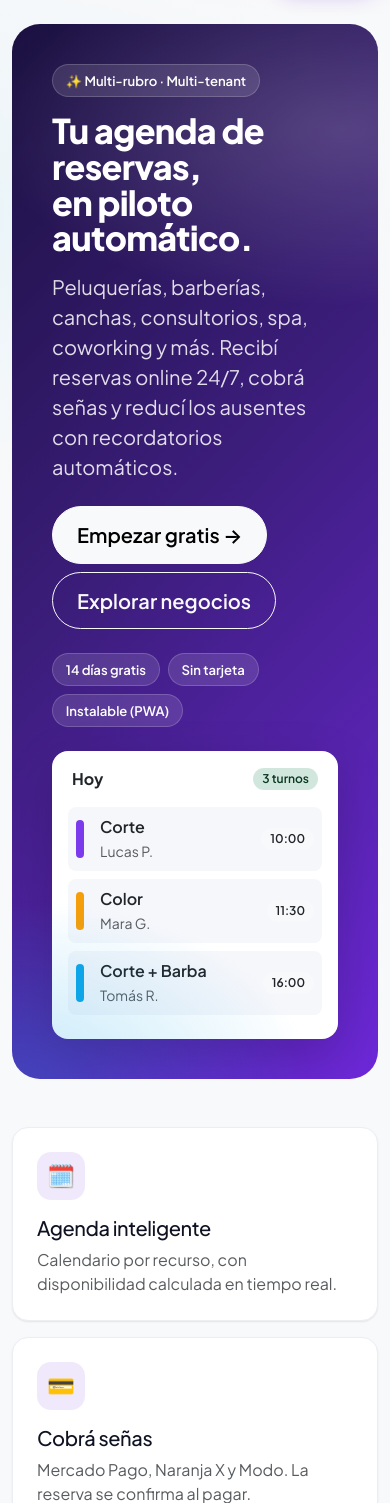
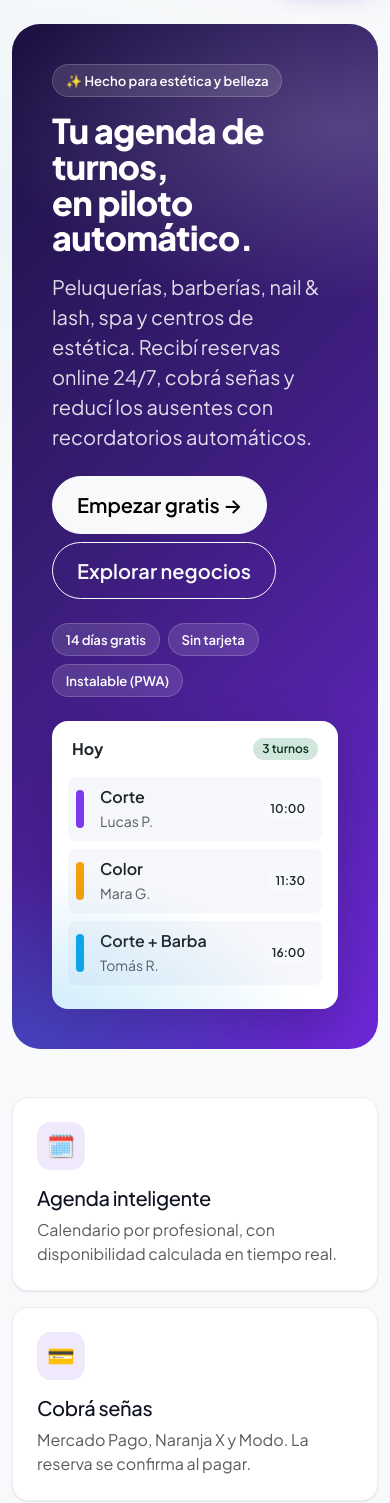
Before and after one commit to tchiavazza420/Draaier, a Flask app: page / in a window 390 px wide. Shown: the part 59-1562 px from the top of the page. Run offline with Flask 3, Linux system fonts and the light colour scheme; some libraries are stand-ins or nearby versions.

Commit message:
Mobile: arregla grilla de planes y reportes; copy del home al nicho belleza
- plan.html: la grilla estaba anidada dentro del flex del toggle (rompia en
  celular). Se separa el toggle de la grilla; columnas col-12/col-sm-6/
  col-lg-4 + entrada en cascada (stagger)
- reportes: KPIs en grilla 2x2 en mobile (col-6) y tabla Top servicios con
  wrapper table-responsive
- home: copy enfocado en estetica/belleza (peluquerias, barberias, nail &
  lash, spa) en vez de multi-rubro; agenda por profesional

Co-Authored-By: Claude Opus 4.8 <noreply@anthropic.com>

```diff
--- a/app/templates/home.html
+++ b/app/templates/home.html
@@ -1,16 +1,16 @@
 {% extends "base.html" %}
 
-{% block title %}AgenPro · Tu sistema de turnos para cualquier rubro{% endblock %}
+{% block title %}AgenPro · Turnos online para tu salón de belleza{% endblock %}
 
 {% block content %}
 <!-- HERO -->
 <section class="hero animar mb-5">
   <div class="row align-items-center g-4">
     <div class="col-lg-7">
-      <span class="chip mb-3">✨ Multi-rubro · Multi-tenant</span>
-      <h1 class="display-4 mb-3">Tu agenda de reservas,<br>en piloto automático.</h1>
+      <span class="chip mb-3">✨ Hecho para estética y belleza</span>
+      <h1 class="display-4 mb-3">Tu agenda de turnos,<br>en piloto automático.</h1>
       <p class="lead mb-4 col-lg-11">
-        Peluquerías, barberías, canchas, consultorios, spa, coworking y más.
+        Peluquerías, barberías, nail &amp; lash, spa y centros de estética.
         Recibí reservas online 24/7, cobrá señas y reducí los ausentes con
         recordatorios automáticos.
       </p>
@@ -53,7 +53,7 @@
 <!-- FEATURES -->
 <div class="row g-3 mb-5">
   {% set feats = [
-    ('🗓️','Agenda inteligente','Calendario por recurso, con disponibilidad calculada en tiempo real.'),
+    ('🗓️','Agenda inteligente','Calendario por profesional, con disponibilidad calculada en tiempo real.'),
     ('💳','Cobrá señas','Mercado Pago, Naranja X y Modo. La reserva se confirma al pagar.'),
     ('🔔','Recordatorios','Email y WhatsApp automáticos para reducir los ausentes.'),
     ('🌐','Página propia','Tu mini-sitio con tu logo, colores y reservas online 24/7.'),
```
Also changed, not shown: app/templates/panel/plan.html (+14 -10 lines), app/templates/reportes/index.html (+7 -5 lines).
